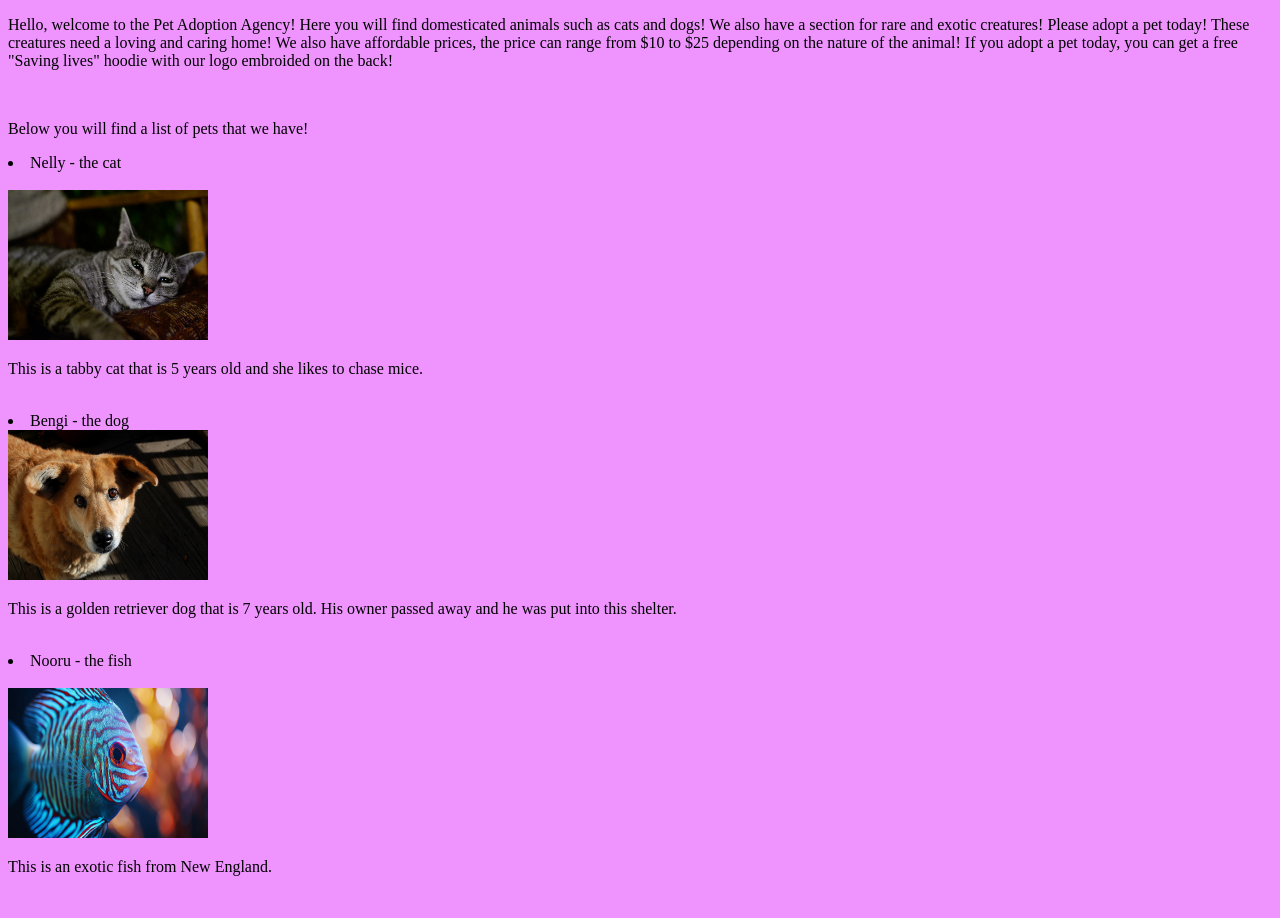
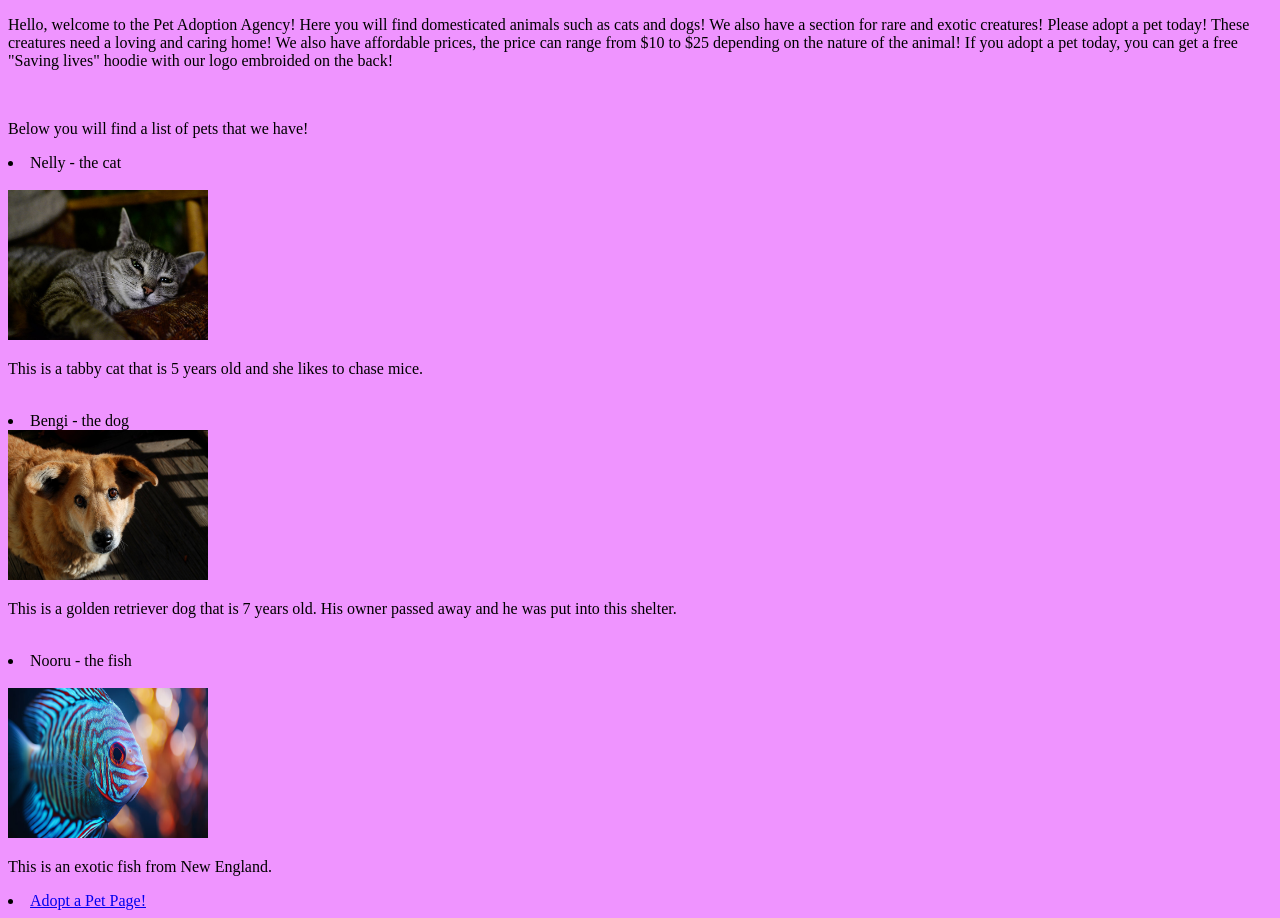
Before and after one commit to careshmar/pets_adoption_agency, a plain HTML site: page index.html in a window 1280 px wide. Before the commit the page ends 892 px from the top, so only its background shows below. Drawn offline with Linux system fonts and the light colour scheme.

Commit message:
Update index.html

```diff
--- a/index.html
+++ b/index.html
@@ -40,7 +40,7 @@ the animal! If you adopt a pet today, you can get a free "Saving lives" hoodie w
 <br>
 <p>This is an exotic fish from New England.</p>
 
-
+ <li><a href="PetAdoption.html"> Adopt a Pet Page!</a></li>
 
 
 
```
